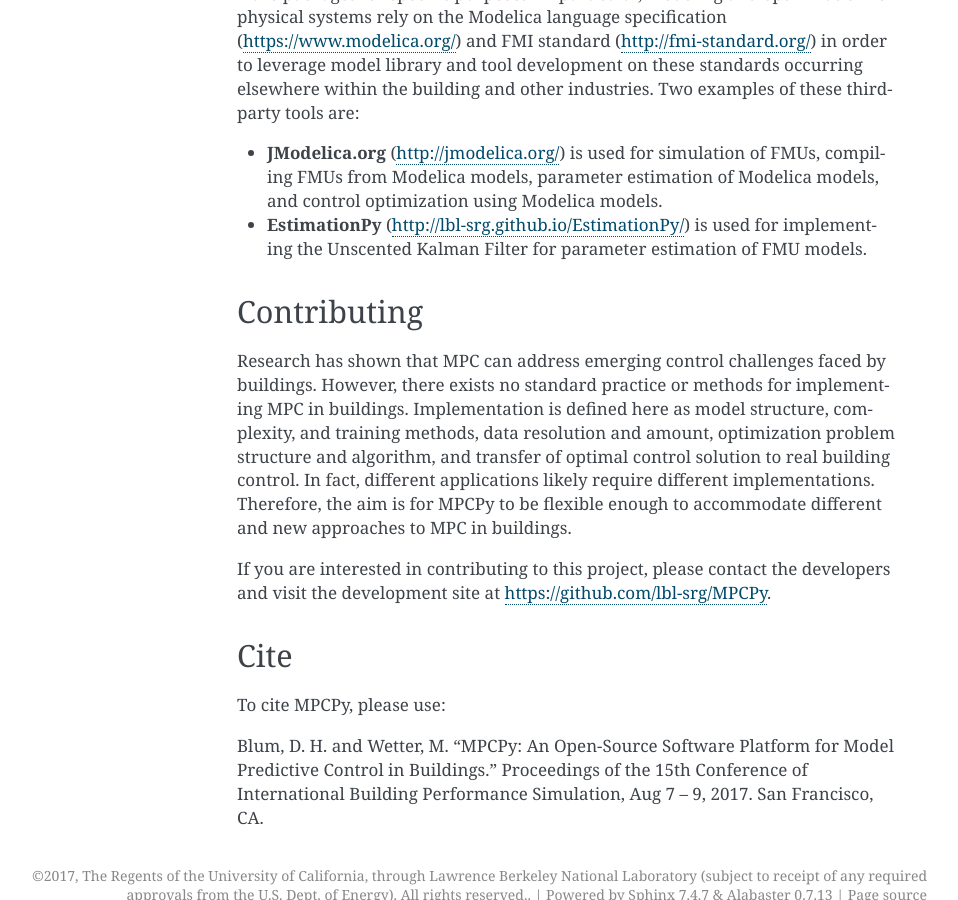
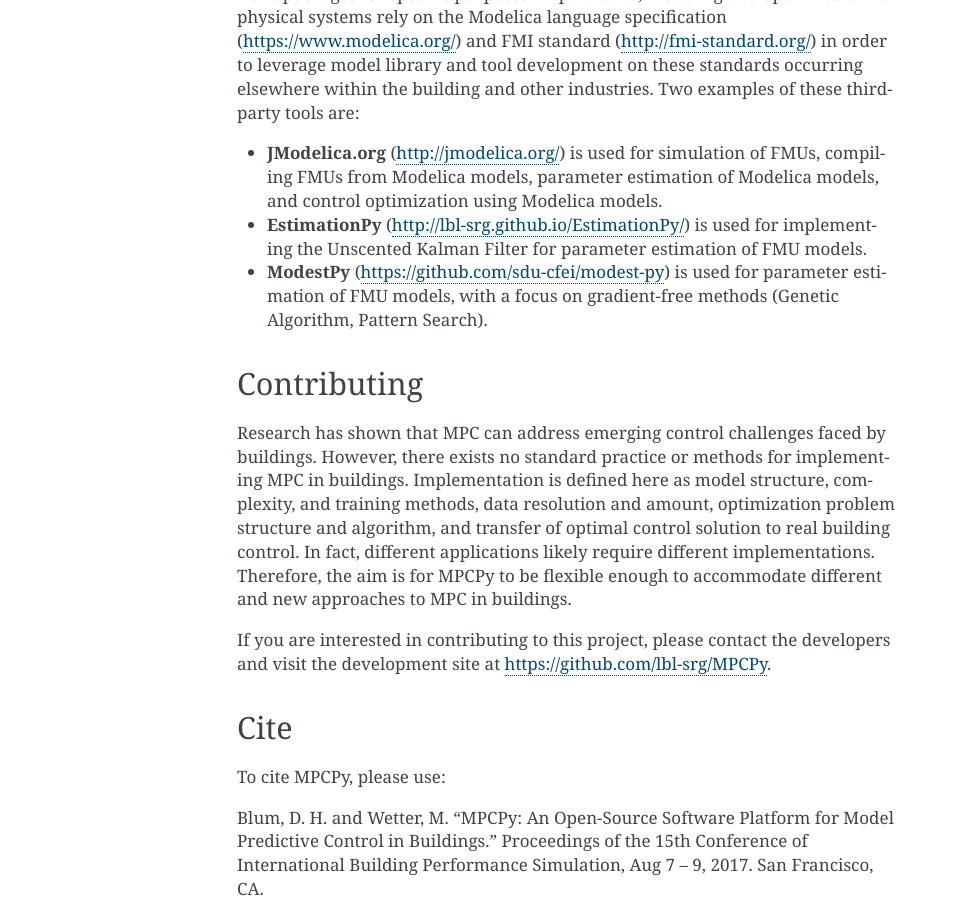
Before and after one commit to lbl-srg/MPCPy, a Sphinx documentation site: the page built from doc/userGuide/source/introduction.rst, in a window 1280 px wide and 900 px high, scrolled down 1987 px. Shown: the whole window, without its empty margins (183-1141 px from the left). Built offline with Sphinx 7.4.7, drawn with Linux system fonts in a browser that asks for light colours.

Commit message:
ModestPy added to Section 1.2 in docs

```diff
--- a/doc/userGuide/source/introduction.rst
+++ b/doc/userGuide/source/introduction.rst
@@ -28,6 +28,7 @@
 
 - **JModelica.org** (http://jmodelica.org/) is used for simulation of FMUs, compiling FMUs from Modelica models, parameter estimation of Modelica models, and control optimization using Modelica models.
 - **EstimationPy** (http://lbl-srg.github.io/EstimationPy/) is used for implementing the Unscented Kalman Filter for parameter estimation of FMU models.
+- **ModestPy** (https://github.com/sdu-cfei/modest-py) is used for parameter estimation of FMU models, with a focus on gradient-free methods (Genetic Algorithm, Pattern Search).
 
 Contributing
 ------------
```
